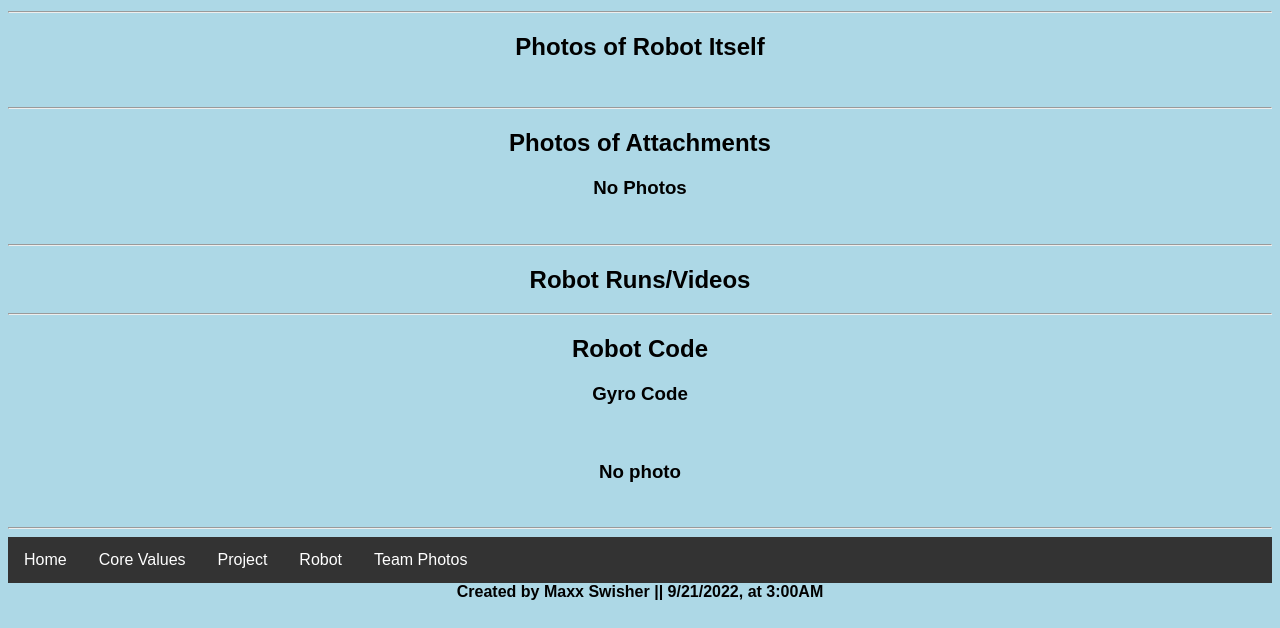
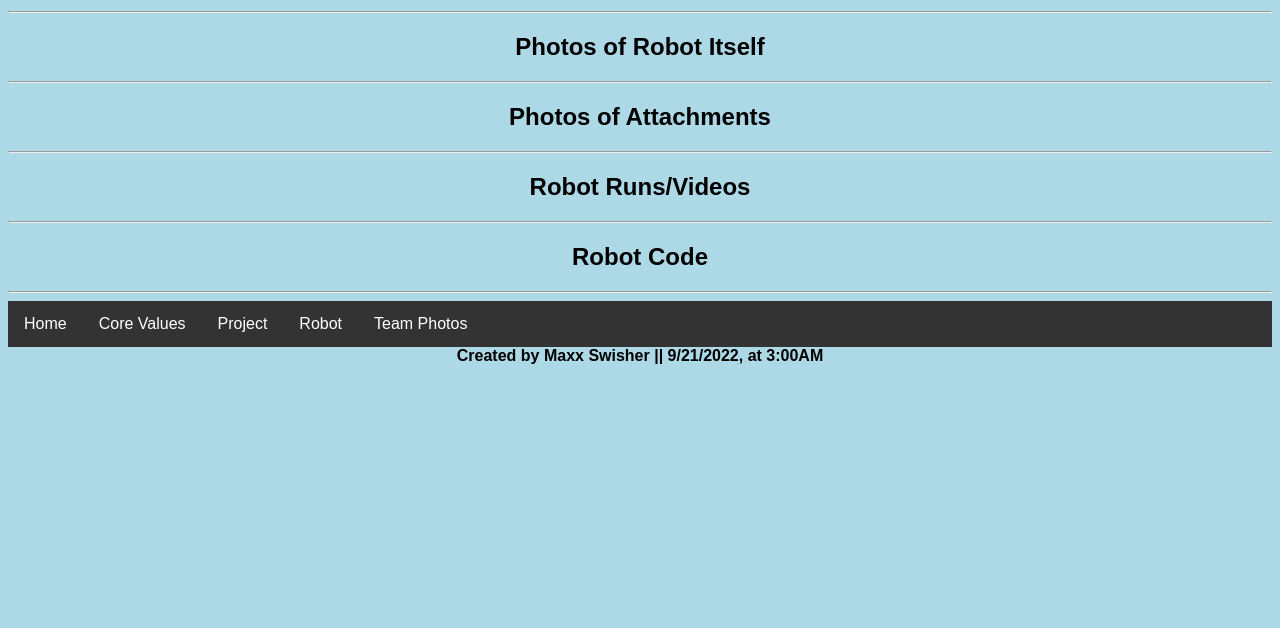
Before and after one commit to webglo/36112RockinRobots, a plain HTML site: page robot_vid_photo.html in a window 1280 px wide. Shown: the part 172-800 px from the top of the page. Drawn offline with Linux system fonts and the light colour scheme.

Commit message:
Update robot_vid_photo.html

```diff
--- a/robot_vid_photo.html
+++ b/robot_vid_photo.html
@@ -49,15 +49,10 @@
             <h2>
                 Photos of Robot Itself
             </h2>
-            <img src="" height="300" class="rotate-90">
             <hr/>
             <h2>
                 Photos of Attachments
             </h2>
-            <h3>
-                No Photos
-            </h3>
-            <img src="" height="300" class="rotate-90">
             <hr/>
             <h2>
                 Robot Runs/Videos
@@ -66,14 +61,6 @@
             <h2>
                 Robot Code
             </h2>
-            <h3>
-                Gyro Code
-            </h3>
-            <img src="" width="300">
-            <h3>
-                No photo
-            </h3>
-            <img src="" width="300">
         </div>
         <hr/>
         <div class="footer" id="footer">
```
